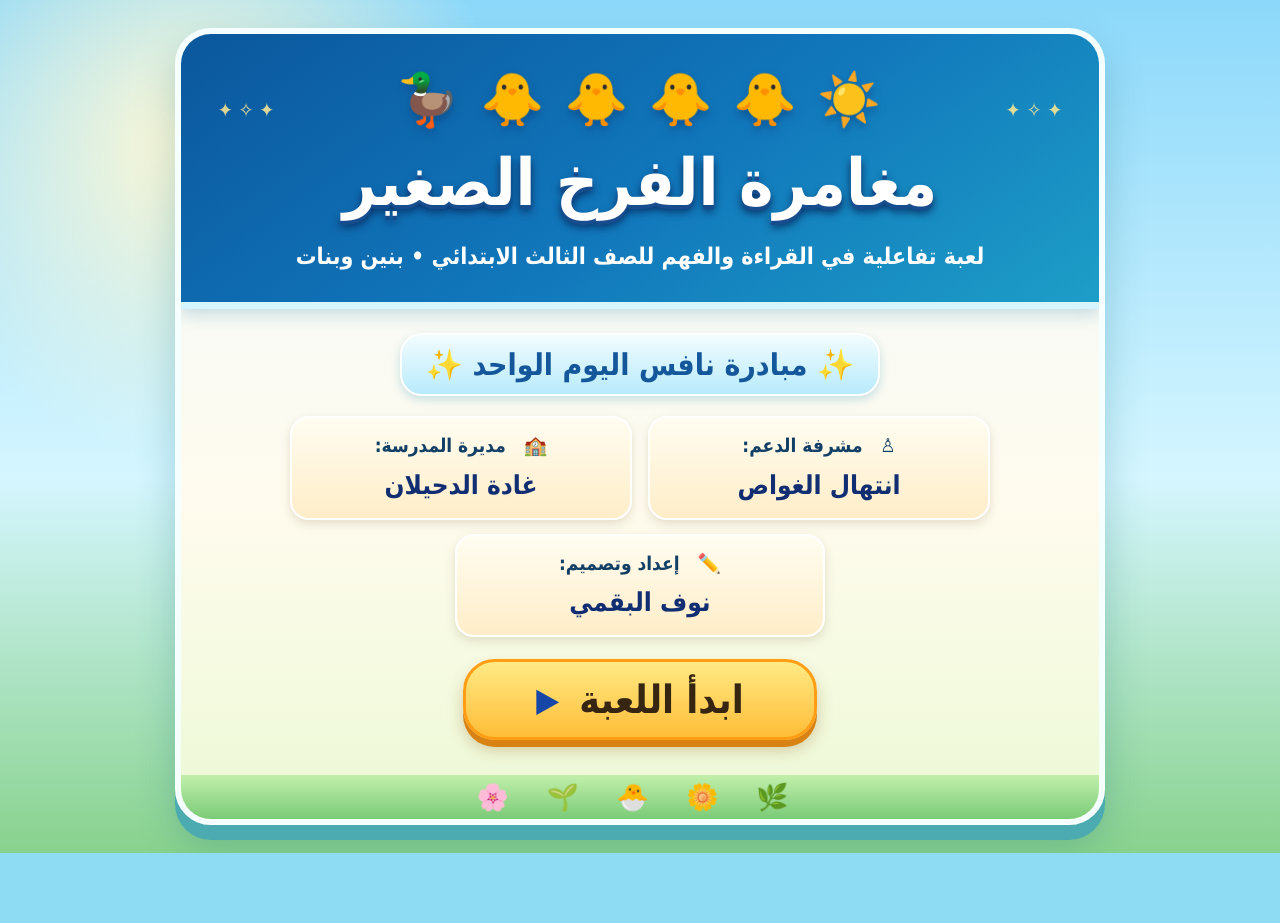
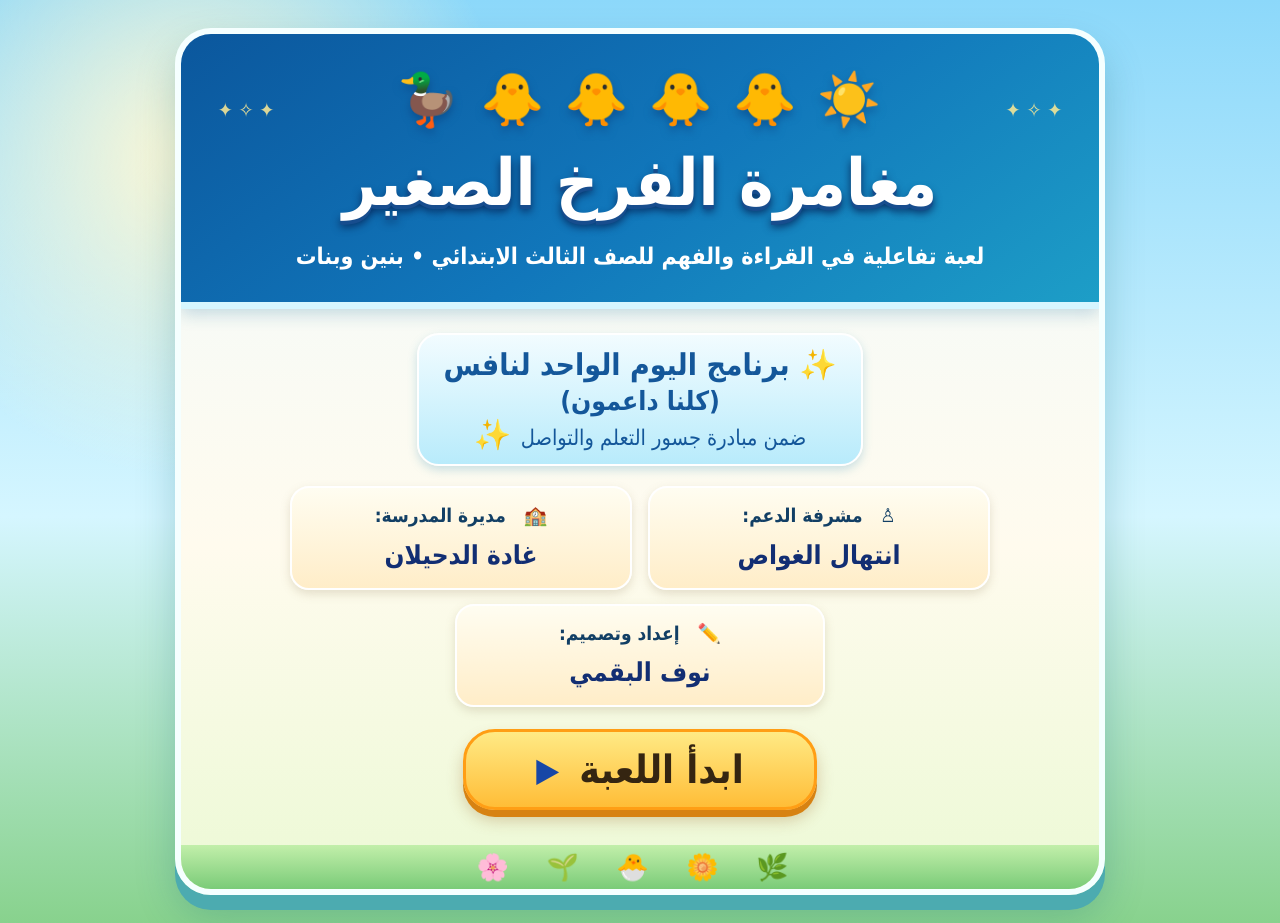
Before and after one commit to noufaalmarzogi-coder/little-chick-adventure, a plain HTML site: page index.html in a window 1280 px wide. Before the commit the page ends 853 px from the top, so only its background shows below. Drawn offline with Linux system fonts and the light colour scheme.

Commit message:
Add files via upload

```diff
--- a/index.html
+++ b/index.html
@@ -23,7 +23,7 @@
 </style><section id="landing" class="duck-cover" aria-label="واجهة لعبة مغامرة الفرخ الصغير">
  <div class="cover-shell">
   <div class="cover-heading"><div class="cover-icons">☀️ 🐥 🐥 🐥 🐥 🦆</div><h1>مغامرة الفرخ الصغير</h1><p>لعبة تفاعلية في القراءة والفهم للصف الثالث الابتدائي • بنين وبنات</p></div>
-  <div class="cover-info"><div class="initiative">✨ مبادرة نافس اليوم الواحد ✨</div>
+  <div class="cover-info"><div class="initiative">✨ برنامج اليوم الواحد لنافس<br><span style="display:inline-block;font-size:.88em">(كلنا داعمون)</span><br><span style="font-size:.72em;font-weight:500">ضمن مبادرة جسور التعلم والتواصل</span> ✨</div>
    <div class="cover-credits"><div class="credit"><span>♙ &nbsp; مشرفة الدعم:</span><strong>انتهال الغواص</strong></div><div class="credit"><span>🏫 &nbsp; مديرة المدرسة:</span><strong>غادة الدحيلان</strong></div></div>
    <div class="credit author"><span>✏️ &nbsp; إعداد وتصميم:</span><strong>نوف البقمي</strong></div>
    <button type="button" class="cover-start" id="duckStartLink">ابدأ اللعبة <span aria-hidden="true">▶</span></button>
```
